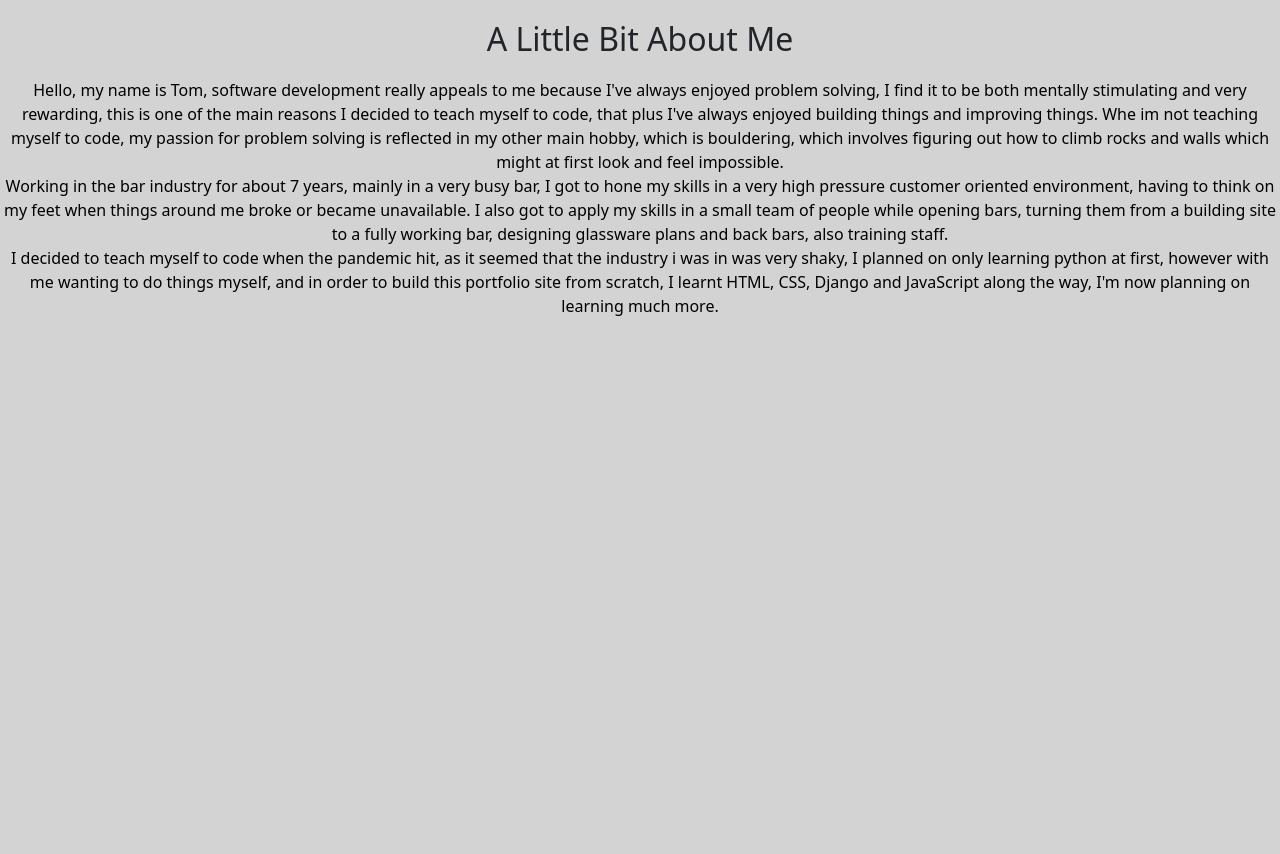
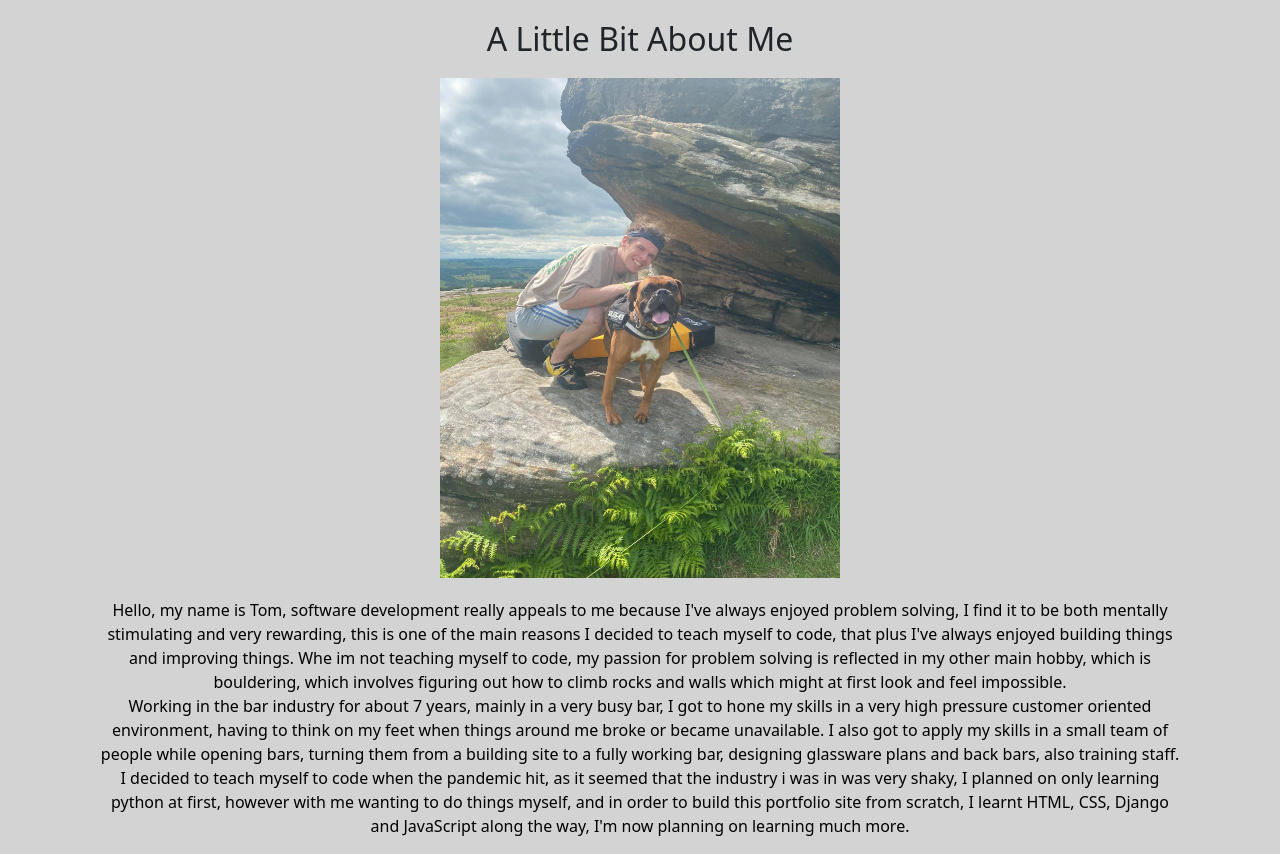
Before and after one commit to wozza0212/Portfolio, a Django app: page /about_me.html/ in a window 1280 px wide. Shown: the part 40-894 px from the top of the page. Before the commit the page ends 356 px from the top, so only its background shows below. Run offline with Django 3.2, Linux system fonts and the light colour scheme; parts of the project's set-up code (start-up, migrations or seed data) failed here and were passed over.

Commit message:
added pic and decorated

```diff
--- a/portfolio/static/css/portfolio.css
+++ b/portfolio/static/css/portfolio.css
@@ -9,17 +9,25 @@ body{
 #about-title {
     text-align: center;
     margin: 20px;
-
-
     }
 
 #about-me {
     text-align: center;
     color: black;
     padding-left: 100px
-    padding-right: 100px
+    padding-right: 100px;
+    margin-left: 100px;
+    margin-right: 100px;
+    }
 
+.picture-of-me{
+text-align: center;
+    display: block;
+    margin: auto;
+    margin-top 20px;
+    margin-bottom: 20px;
     }
+
 
 .project h3{
     color: red;
--- a/portfolio/templates/portfolio/about_me.html
+++ b/portfolio/templates/portfolio/about_me.html
@@ -1,5 +1,8 @@
 <!DOCTYPE html>
 {% extends "portfolio/base.html" %}
+{% load static %}
+
+
 <html lang="en">
 <head>
     <meta charset="UTF-8">
@@ -10,6 +13,13 @@
 
         <h2 id="about-title">A Little Bit About Me</h2>
         <div class="container"></div>
+
+            <div class="picture-of-me">
+
+                <img src="{% static 'portfolio/me.jpg' %}" height="500px" width="400px">
+
+            </div>
+
             <p id="about-me">
                 Hello, my name is Tom, software development really appeals to me because I've always enjoyed problem solving,
                 I find it to be both mentally stimulating and very rewarding, this is one of the main reasons I decided to
```
Also changed, not shown: media/portfolio/images/me.jpeg (deleted), portfolio/static/portfolio/me.jpg (added). Lines whose indentation alone changed are shown as unchanged.
